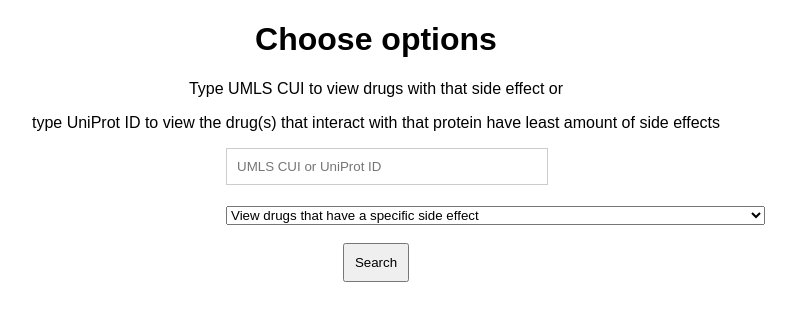
After one commit to kerimoglutolga/DTBank, a Flask app: page /sider in a window 1280 px wide. The commit adds this page. Shown: the top 321 px of the page, without its empty margins (264-1060 px from the left). Run offline with Flask 2, Linux system fonts and the light colour scheme; some libraries are stand-ins or nearby versions.

Commit message:
15-17 bitti

```diff
--- a/app.py
+++ b/app.py
@@ -7,7 +7,7 @@ from werkzeug.wrappers import response
 app = Flask(__name__)
 app.config['MYSQL_HOST'] = 'localhost'
 app.config['MYSQL_USER'] = 'root'
-app.config['MYSQL_PASSWORD'] = 'group4'
+app.config['MYSQL_PASSWORD'] = 'Geronimo766846'
 app.config['MYSQL_DB'] = 'dtbank'
 mysql = MySQL(app)
 
@@ -162,7 +162,6 @@ def browse_db(subpath):
         return render_template('view.html', interact=True, table=cur.fetchall())
 
 
-
 @app.route('/drugs',methods=['GET'])
 def drugOptions1():
     return render_template('drugOptions1.html')
@@ -170,6 +169,18 @@ def drugOptions1():
 @app.route('/drugs/otherOptions',methods=['GET'])
 def drugOptions2():
     return render_template('drugOptions2.html')
+
+@app.route('/drugs/searchKeywordInDescription',methods=['GET','POST'])
+def searchKeywordInDescription():
+    if request.method=='GET':
+        keyword='searchKeywordInDescription'
+        return render_template('search.html',keyword=keyword)
+    else:
+        cur = mysql.connection.cursor()
+        cur.execute("SELECT drugbank_id,description FROM Drug WHERE description LIKE \'%{}%\'".format(request.form["keyword"]))
+        table=('searchKeywordInDescription',cur.fetchall(),request.form["keyword"])
+        return render_template('viewSearched.html',table=table)
+
 
 @app.route('/drugs/viewAllDrugs',methods=['GET'])
 def drugsViewAll():
@@ -208,7 +219,8 @@ def proteinsOptions():
 
 @app.route('/proteins/searchProtein',methods=['GET'])
 def searchProtein():
-    return render_template('searchProtein.html')
+    keyword='searchProtein'
+    return render_template('search.html',keyword=keyword)
 
 @app.route('/proteins/drugsForSameProtein',methods=['GET'])
 def drugsForSameProtein():
@@ -234,5 +246,31 @@ def aProteinInteractedDrugs():
     table=('aProteinInteractedDrugs', cur.fetchall(),request.form['uniprot_id'])
     return render_template('viewSearched.html',table=table)
 
+@app.route('/sider',methods=['GET','POST'])
+def sider():
+    if request.method=='GET':
+        return render_template("sider.html")
+    else:
+        if request.form["Type"]=='drugsWithSameSider':
+            cur = mysql.connection.cursor()
+            cur.execute("SELECT D.drugbank_id, D.name FROM DrugCausedSideEffect S, Drug D \
+            WHERE D.drugbank_id=S.drugbank_id AND S.umls_cui=%s",request.form["keyword"])
+            table=('aSiderForDrugs',cur.fetchall(),request.form["keyword"])
+            return render_template('viewSearched.html',table=table)
+        else:
+            cur = mysql.connection.cursor()
+            cur.execute("SELECT D.drugbank_id, D.name FROM \
+            (SELECT COUNT(B.drugbank_id) AS number,B.drugbank_id FROM \
+            (SELECT uniprot_id, drugbank_id FROM Bindings GROUP BY uniprot_id, drugbank_id) AS B,DrugCausedSideEffect S \
+            WHERE B.drugbank_id=S.drugbank_id AND B.uniprot_id=%s  \
+            GROUP BY B.drugbank_id) AS T, Drug D \
+            WHERE T.drugbank_id=D.drugbank_id AND T.number=(SELECT min(T.number) FROM \
+            (SELECT COUNT(B.drugbank_id) AS number,B.drugbank_id FROM \
+            (SELECT uniprot_id, drugbank_id FROM Bindings GROUP BY uniprot_id, drugbank_id) AS B,DrugCausedSideEffect S \
+            WHERE B.drugbank_id=S.drugbank_id AND B.uniprot_id='u' \
+            GROUP BY B.drugbank_id) AS T)",request.form["keyword"])
+            table=('drugLeastSider',cur.fetchall(),request.form["keyword"])
+            return render_template('viewSearched.html',table=table)
+
 if __name__ == "__main__":
     app.run(debug=True)
--- a/templates/drugOptions1.html
+++ b/templates/drugOptions1.html
@@ -12,6 +12,10 @@
         <button>View all information of drugs</button>
     </form>
     <br>
+    <form action="/drugs/searchKeywordInDescription" method="get">
+        <button>Search a keyword in drug descriptions</button>
+    </form>
+    <br>
     <form action="/drugs/otherOptions" method="get">
         <button>View detailed information of a drug</button>
     </form>
--- /dev/null
+++ b/templates/sider.html
@@ -0,0 +1,33 @@
+{% extends 'base.html' %}
+
+{% block head %}
+<style>
+    table, th, td {
+        border: 1px solid black;
+        border-collapse: collapse;
+    }
+
+    td {
+        text-align: center;
+        vertical-align: middle;
+    }
+</style>
+<center><h1>Choose options</h1></center>
+{% endblock %}
+
+{% block body %}
+<center>
+    <p>Type UMLS CUI to view drugs with that side effect or</p>
+    <p>type UniProt ID to view the drug(s) that interact with that protein have least amount of side effects</p>
+    <form id='find_sider' action="/sider" method='post'>
+        <input type="text" placeholder="UMLS CUI or UniProt ID" name="keyword" required>
+        <br><br>
+        <select id="Type" name="Type">
+        <option value="drugsWithSameSider" name="drugsWithSameSider">View drugs that have a specific side effect</option>
+        <option value="drugLeastSider" name="drugLeastSider">View the drug(s) with the least amount of side effects that interact with a specific protein</option>
+        </select>
+        <br><br>
+        <button type='submit'>Search</button>
+    </form>
+</center>
+{% endblock %}
```
Also changed, not shown: templates/search.html (added, +35 -0 lines), templates/searchProtein.html (deleted, +0 -17 lines), templates/viewSearched.html (+36 -4 lines).
